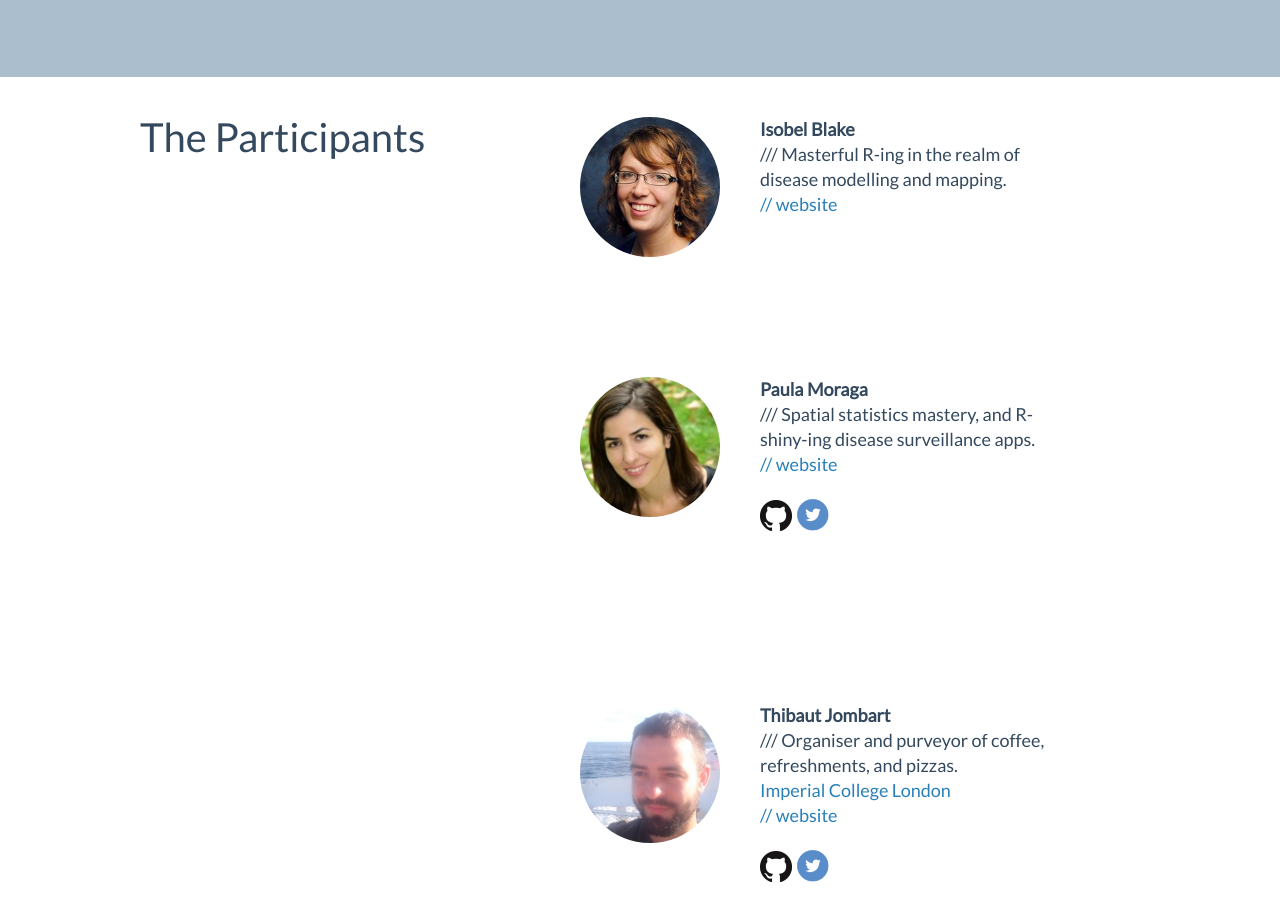
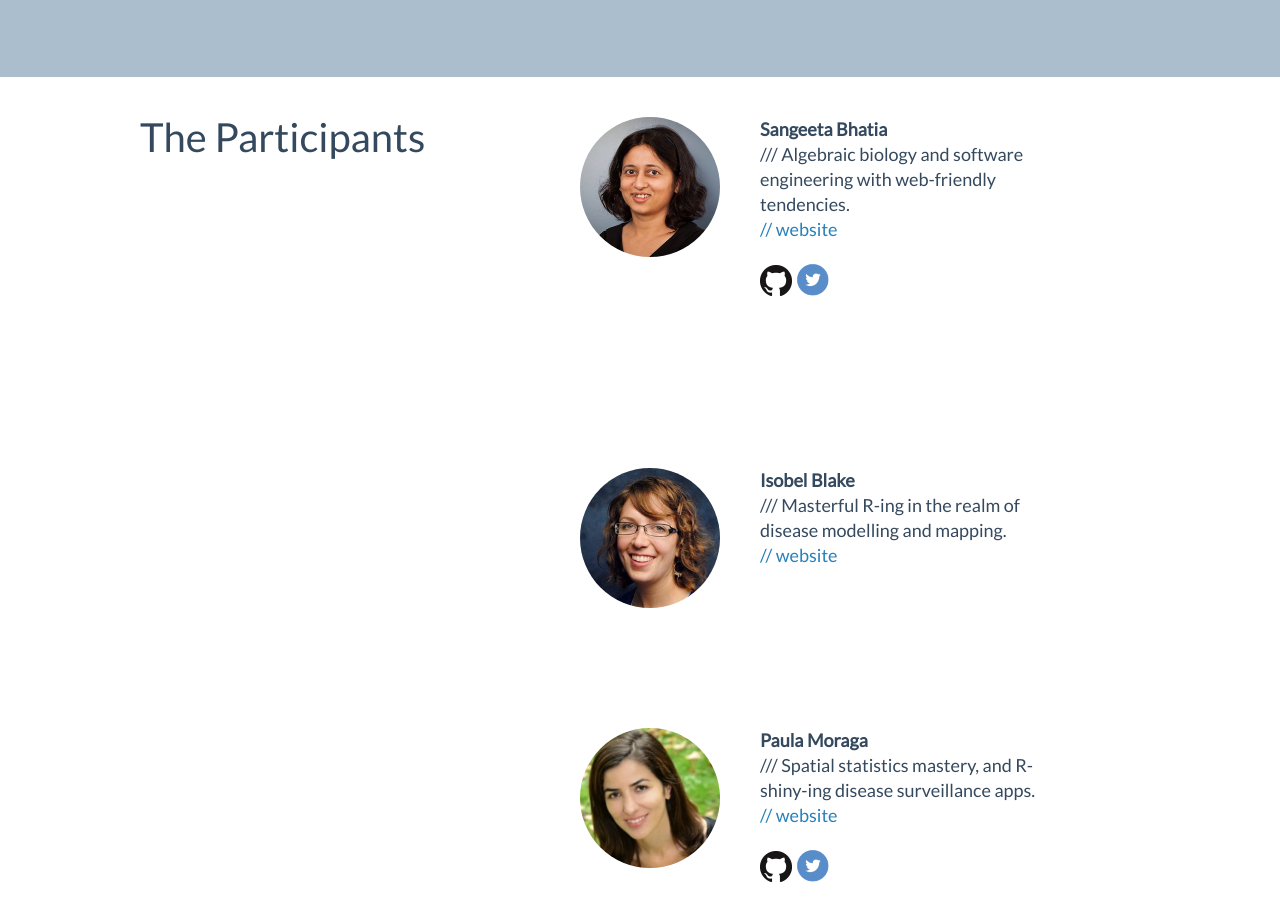
Before and after one commit to reconhub/hackfest2, a plain HTML site: page index.html in a window 1280 px wide. Shown: the part 1043-1960 px from the top of the page. Drawn offline with nearby package versions, Linux system fonts and the light colour scheme.

Commit message:
adding sangeeta

```diff
--- a/index.html
+++ b/index.html
@@ -66,6 +66,17 @@
       <div class="further-col">
 	<div class="participant-row">
 
+
+	  <div class="participant sangeeta-bhatia">
+            <div class="participant-image"></div>
+            <h3 class="participant-name">Sangeeta Bhatia</h3>
+	    <p>/// Algebraic biology and software engineering with web-friendly tendencies.</p>
+	    <p><a href="https://sangeetabhatia03.github.io/" title="Sangeeta Bhatia">// website</a></p>
+	    <p><a href="https://github.com/sangeetabhatia03"><img src="images/github-mark.png"
+								  alt="Github profile"></a>
+	      <a href="https://twitter.com/sangeeta0312"><img src="images/twitter.png"
+							      alt="Twitter profile" width="35px" height="35px"></a></p>
+	  </div>
 
 
 	  <div class="participant isobel-blake">
--- a/style/main.css
+++ b/style/main.css
@@ -562,6 +562,10 @@ font-weight: 700;
   background: url("../images/participants/paula-moraga.jpg") no-repeat;
   background-size: cover; }
 
+.sangeeta-bhatia .participant-image {
+  background: url("../images/participants/sangeeta-bhatia.jpg") no-repeat;
+  background-size: cover; }
+
 .jonathan-polonsky .participant-image {
   background: url("../images/participants/jonathan-polonsky.jpg") no-repeat;
   background-size: cover; }
```
Also changed, not shown: images/participants/sangeeta-bhatia.jpg (added).
